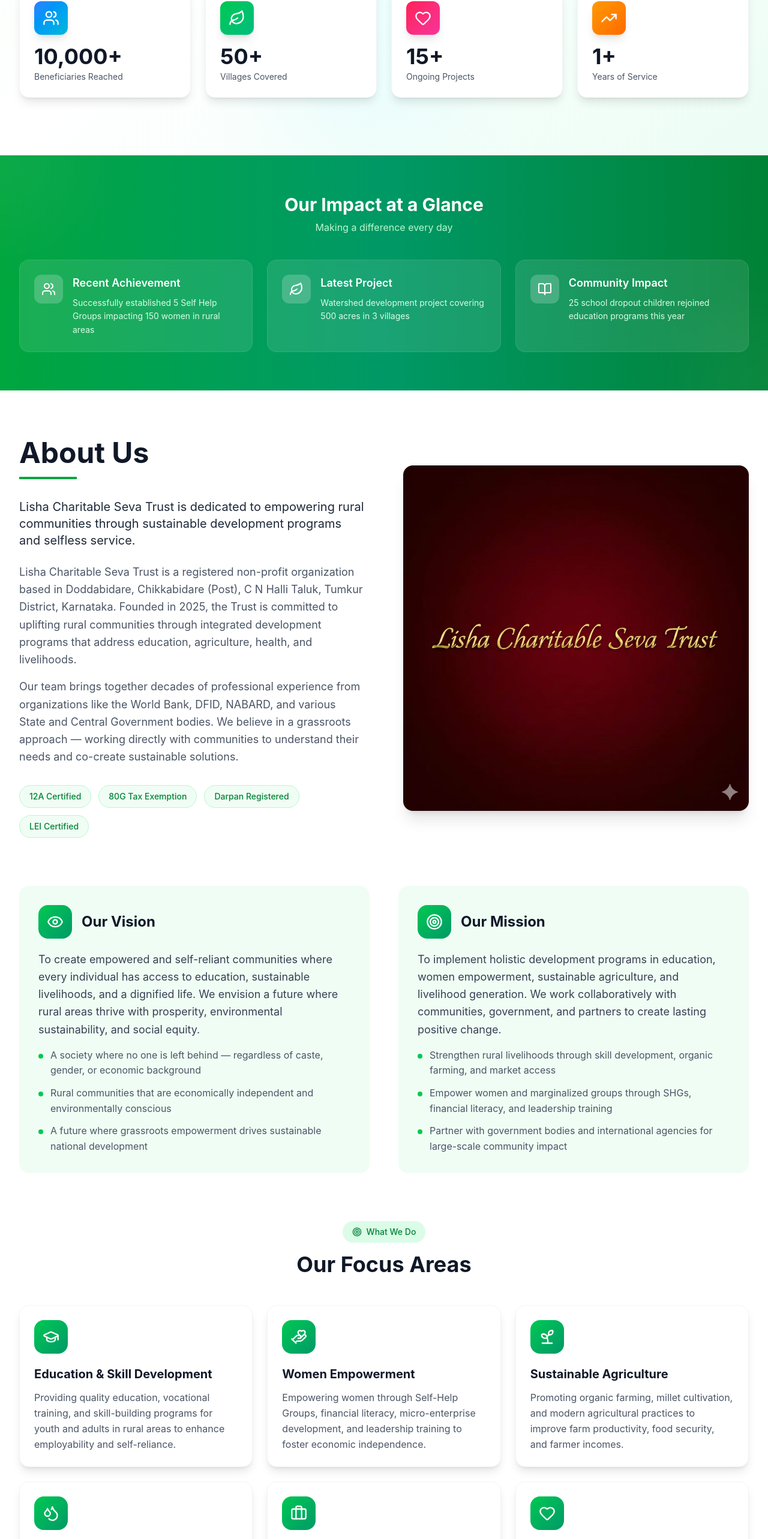
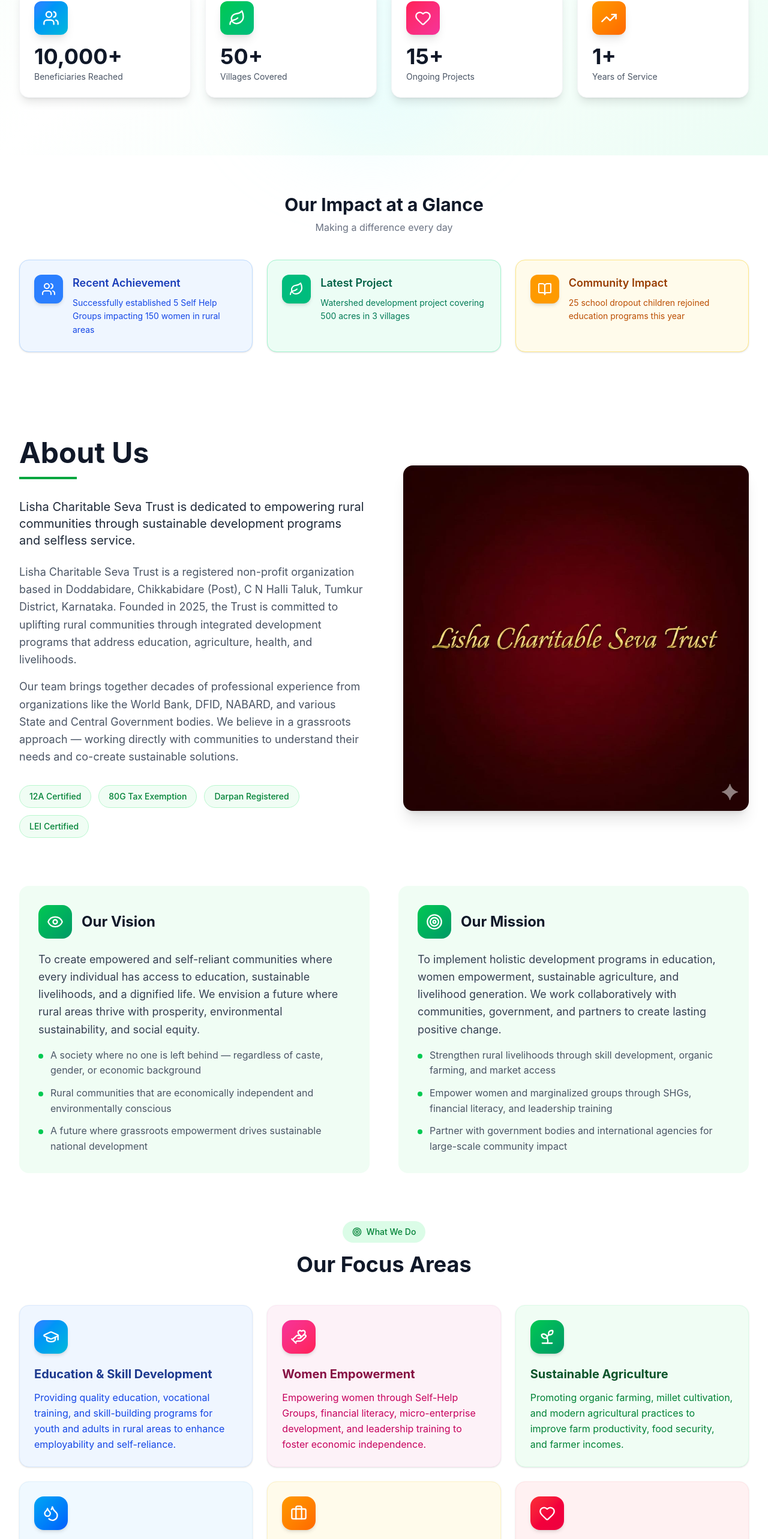
Before and after one commit to devmanjunath31/lishafoundation, a React (Vite) app: page / in a window 1280 px wide. Shown: the part 855-3421 px from the top of the page at 60% size. Built offline with nearby package versions, Linux system fonts and the light colour scheme.

Commit message:
feat: changes

```diff
--- a/src/sections/About.tsx
+++ b/src/sections/About.tsx
@@ -3,12 +3,12 @@
 
 const About = () => {
   const focusAreas = [
-    { icon: GraduationCap, title: 'Education & Skill Development', description: 'Providing quality education, vocational training, and skill-building programs for youth and adults in rural areas to enhance employability and self-reliance.' },
-    { icon: HandHeart, title: 'Women Empowerment', description: 'Empowering women through Self-Help Groups, financial literacy, micro-enterprise development, and leadership training to foster economic independence.' },
-    { icon: Sprout, title: 'Sustainable Agriculture', description: 'Promoting organic farming, millet cultivation, and modern agricultural practices to improve farm productivity, food security, and farmer incomes.' },
-    { icon: Droplets, title: 'Water & Environment', description: 'Implementing water conservation projects, watershed management, and environmental sustainability programs to protect natural resources.' },
-    { icon: Briefcase, title: 'Livelihood Generation', description: 'Creating sustainable livelihood opportunities through Farmer Producer Organizations, value chain development, and market linkages for rural communities.' },
-    { icon: Heart, title: 'Health & Rehabilitation', description: 'Bridging healthcare gaps through community health programs, rehabilitation support, and awareness campaigns in underserved rural areas.' },
+    { icon: GraduationCap, title: 'Education & Skill Development', description: 'Providing quality education, vocational training, and skill-building programs for youth and adults in rural areas to enhance employability and self-reliance.', color: 'from-blue-500 to-cyan-500', cardBg: 'bg-blue-50', border: 'border-blue-100 hover:border-blue-300', titleColor: 'text-blue-900', descColor: 'text-blue-700' },
+    { icon: HandHeart, title: 'Women Empowerment', description: 'Empowering women through Self-Help Groups, financial literacy, micro-enterprise development, and leadership training to foster economic independence.', color: 'from-pink-500 to-rose-500', cardBg: 'bg-pink-50', border: 'border-pink-100 hover:border-pink-300', titleColor: 'text-pink-900', descColor: 'text-pink-700' },
+    { icon: Sprout, title: 'Sustainable Agriculture', description: 'Promoting organic farming, millet cultivation, and modern agricultural practices to improve farm productivity, food security, and farmer incomes.', color: 'from-green-500 to-emerald-600', cardBg: 'bg-green-50', border: 'border-green-100 hover:border-green-300', titleColor: 'text-green-900', descColor: 'text-green-700' },
+    { icon: Droplets, title: 'Water & Environment', description: 'Implementing water conservation projects, watershed management, and environmental sustainability programs to protect natural resources.', color: 'from-sky-500 to-blue-600', cardBg: 'bg-sky-50', border: 'border-sky-100 hover:border-sky-300', titleColor: 'text-sky-900', descColor: 'text-sky-700' },
+    { icon: Briefcase, title: 'Livelihood Generation', description: 'Creating sustainable livelihood opportunities through Farmer Producer Organizations, value chain development, and market linkages for rural communities.', color: 'from-amber-500 to-orange-500', cardBg: 'bg-amber-50', border: 'border-amber-100 hover:border-amber-300', titleColor: 'text-amber-900', descColor: 'text-amber-700' },
+    { icon: Heart, title: 'Health & Rehabilitation', description: 'Bridging healthcare gaps through community health programs, rehabilitation support, and awareness campaigns in underserved rural areas.', color: 'from-red-500 to-rose-600', cardBg: 'bg-rose-50', border: 'border-rose-100 hover:border-rose-300', titleColor: 'text-rose-900', descColor: 'text-rose-700' },
   ];
 
   const coreValues = [
@@ -145,13 +145,13 @@
               return (
                 <div
                   key={index}
-                  className="group bg-white rounded-2xl p-6 shadow-lg border border-gray-100 hover:shadow-xl hover:border-green-200 transition-all duration-300 hover:-translate-y-1"
+                  className={`group ${area.cardBg} rounded-2xl p-6 shadow-sm border ${area.border} hover:shadow-xl transition-all duration-300 hover:-translate-y-1`}
                 >
-                  <div className="w-14 h-14 bg-gradient-to-br from-green-500 to-emerald-600 rounded-2xl flex items-center justify-center mb-5 group-hover:scale-110 transition-transform duration-300">
+                  <div className={`w-14 h-14 bg-linear-to-br ${area.color} rounded-2xl flex items-center justify-center mb-5 group-hover:scale-110 transition-transform duration-300 shadow-md`}>
                     <Icon className="w-7 h-7 text-white" />
                   </div>
-                  <h4 className="text-xl font-bold text-gray-900 mb-3">{area.title}</h4>
-                  <p className="text-gray-600 leading-relaxed">{area.description}</p>
+                  <h4 className={`text-xl font-bold mb-3 ${area.titleColor}`}>{area.title}</h4>
+                  <p className={`leading-relaxed ${area.descColor}`}>{area.description}</p>
                 </div>
               );
             })}
--- a/src/sections/Donation.tsx
+++ b/src/sections/Donation.tsx
@@ -13,7 +13,7 @@
 
   const certifications = [
     { label: 'Trust Reg. Act 1882', value: 'Registered', icon: Building2, color: 'from-blue-500 to-cyan-500' },
-    { label: 'PAN', value: 'AACTL6698K', icon: FileCheck, color: 'from-green-500 to-emerald-500' },
+    { label: 'PAN', value: 'Active', icon: FileCheck, color: 'from-green-500 to-emerald-500' },
     { label: '12A Registration', value: 'Active', icon: ShieldCheck, color: 'from-amber-500 to-orange-500' },
     { label: '80G Registration', value: 'Active', icon: ShieldCheck, color: 'from-purple-500 to-violet-500' },
   ];
@@ -61,8 +61,8 @@
                     key={index}
                     className="flex justify-between items-center py-3 px-4 rounded-xl bg-gray-50 hover:bg-green-50 transition-colors"
                   >
-                    <span className="text-gray-600 font-medium">{detail.label}</span>
-                    <span className={`text-gray-900 font-semibold ${detail.isMono ? 'font-mono bg-gray-100 px-3 py-1 rounded-lg text-sm' : ''}`}>
+                    <span className="text-gray-600 font-medium text-xl">{detail.label}</span>
+                    <span className={`text-gray-900 font-semibold text-sm ${detail.isMono ? 'font-mono bg-gray-100 px-3 py-1 rounded-lg text-sm' : ''}`}>
                       {detail.value}
                     </span>
                   </div>
--- a/src/sections/Hero.tsx
+++ b/src/sections/Hero.tsx
@@ -12,9 +12,9 @@
   ];
 
   const achievements = [
-    { icon: Users, title: 'Recent Achievement', description: 'Successfully established 5 Self Help Groups impacting 150 women in rural areas' },
-    { icon: Leaf, title: 'Latest Project', description: 'Watershed development project covering 500 acres in 3 villages' },
-    { icon: BookOpen, title: 'Community Impact', description: '25 school dropout children rejoined education programs this year' },
+    { icon: Users, title: 'Recent Achievement', description: 'Successfully established 5 Self Help Groups impacting 150 women in rural areas', bg: 'bg-blue-50 hover:bg-blue-100', iconBg: 'bg-blue-500', border: 'border-blue-200', title_color: 'text-blue-800', desc_color: 'text-blue-700' },
+    { icon: Leaf, title: 'Latest Project', description: 'Watershed development project covering 500 acres in 3 villages', bg: 'bg-emerald-50 hover:bg-emerald-100', iconBg: 'bg-emerald-500', border: 'border-emerald-200', title_color: 'text-emerald-800', desc_color: 'text-emerald-700' },
+    { icon: BookOpen, title: 'Community Impact', description: '25 school dropout children rejoined education programs this year', bg: 'bg-amber-50 hover:bg-amber-100', iconBg: 'bg-amber-500', border: 'border-amber-200', title_color: 'text-amber-800', desc_color: 'text-amber-700' },
   ];
 
   return (
@@ -120,15 +120,11 @@
       </div>
 
       {/* Achievement Banner */}
-      <div className="relative bg-gradient-to-r from-green-600 via-emerald-600 to-green-700 text-white py-16 overflow-hidden">
-        {/* Decorative elements */}
-        <div className="absolute top-0 left-0 w-64 h-64 bg-white/5 rounded-full blur-3xl -translate-x-1/2 -translate-y-1/2" />
-        <div className="absolute bottom-0 right-0 w-64 h-64 bg-white/5 rounded-full blur-3xl translate-x-1/2 translate-y-1/2" />
-
+      <div className="relative py-16 overflow-hidden">
         <div className="relative max-w-7xl mx-auto px-4 sm:px-6 lg:px-8">
           <div className="text-center mb-10">
-            <h2 className="text-2xl md:text-3xl font-bold mb-2">Our Impact at a Glance</h2>
-            <p className="text-green-200">Making a difference every day</p>
+            <h2 className="text-2xl md:text-3xl font-bold text-gray-900 mb-2">Our Impact at a Glance</h2>
+            <p className="text-gray-500">Making a difference every day</p>
           </div>
 
           <div className="grid md:grid-cols-3 gap-6">
@@ -137,15 +133,15 @@
               return (
                 <div
                   key={index}
-                  className="group bg-white/10 backdrop-blur-sm rounded-2xl p-6 hover:bg-white/20 transition-all duration-300 border border-white/10"
+                  className={`group ${item.bg} rounded-2xl p-6 transition-all duration-300 border ${item.border} shadow-sm hover:shadow-md hover:-translate-y-1`}
                 >
                   <div className="flex items-start gap-4">
-                    <div className="w-12 h-12 bg-white/20 rounded-xl flex items-center justify-center flex-shrink-0 group-hover:scale-110 transition-transform duration-300">
+                    <div className={`w-12 h-12 ${item.iconBg} rounded-xl flex items-center justify-center shrink-0 group-hover:scale-110 transition-transform duration-300 shadow-md`}>
                       <Icon className="w-6 h-6 text-white" />
                     </div>
                     <div>
-                      <h3 className="text-lg font-semibold mb-2">{item.title}</h3>
-                      <p className="text-green-100 text-sm leading-relaxed">
+                      <h3 className={`text-lg font-semibold mb-2 ${item.title_color}`}>{item.title}</h3>
+                      <p className={`text-sm leading-relaxed ${item.desc_color}`}>
                         {item.description}
                       </p>
                     </div>
--- a/src/sections/Infrastructure.tsx
+++ b/src/sections/Infrastructure.tsx
@@ -40,7 +40,7 @@
     {
       icon: MapPin,
       title: 'Field Operations',
-      details: ['Coverage across 50+ villages', 'Mobile service points', 'Community centers'],
+      details: ['Coverage across 62+ villages', 'Mobile service points', 'Community centers'],
       color: 'from-teal-500 to-cyan-500',
       bgColor: 'bg-teal-50',
     },
--- a/src/sections/Team.tsx
+++ b/src/sections/Team.tsx
@@ -1,4 +1,22 @@
-import { Users, UserCircle, Heart, Award, Sparkles } from 'lucide-react';
+import { useState } from 'react';
+import { Users, UserCircle, Heart, Award } from 'lucide-react';
+
+const ExpandableDescription = ({ text }: { text: string }) => {
+  const [expanded, setExpanded] = useState(false);
+  return (
+    <div>
+      <p className={`text-gray-600 text-sm leading-relaxed ${!expanded ? 'line-clamp-6' : ''}`}>
+        {text}
+      </p>
+      <button
+        onClick={() => setExpanded(!expanded)}
+        className="mt-1 text-green-600 text-xs font-medium hover:text-green-800 transition-colors"
+      >
+        {expanded ? 'View less' : 'View more'}
+      </button>
+    </div>
+  );
+};
 
 import secretaryImg from '../assets/images/team/secretary.jpeg';
 import treasurerImg from '../assets/images/team/treasurer.jpg';
@@ -6,6 +24,7 @@
 import trustee2Img from '../assets/images/team/trustee-2.jpg';
 import presidentImg from '../assets/images/team/president.jpeg';
 import jointSecretaryImg from '../assets/images/team/joint_secretary.jpeg';
+import projectManagerImg from '../assets/images/team/Project-Manager.jpeg';
 
 const Team = () => {
   const leadership = [
@@ -57,6 +76,14 @@
       highlight: false,
       isLandscape: false
     },
+    {
+      name: 'Neethu N Vasu',
+      designation: 'Project Manager',
+      image: projectManagerImg,
+      description: 'Brings 9 years of NGO sector experience as a Project Incharge, Project Manager, and Personal & Career Counselor. Led projects and teams across education, healthcare, and social causes, driving stakeholder engagement, community outreach, and program development. Built impactful partnerships with corporates, governments, and communities for CSR initiatives. Empowered individuals through career guidance and counseling, with strengths in strategic planning, problem-solving, and fostering team growth.',
+      highlight: false,
+      isLandscape: false,
+    },
   ];
 
 // const stats = [
@@ -96,42 +123,42 @@
           </h3>
         </div>
 
-          <div className="grid grid-cols-2 sm:grid-cols-3 lg:grid-cols-6 gap-4">
+        <div className="flex flex-wrap gap-x-4 gap-y-8">
           {leadership.map((member, index) => (
             <div
               key={index}
-                className={`group relative bg-gray-50 rounded-3xl overflow-hidden shadow-lg hover:shadow-2xl transition-all duration-500 hover:-translate-y-3 ring-2 ring-green-500 ring-offset-4`}
+              className="group relative bg-gray-50 rounded-3xl overflow-hidden shadow-lg hover:shadow-2xl transition-all duration-500 hover:-translate-y-3 ring-2 ring-green-500 ring-offset-4 w-[47%] sm:w-[30%] lg:w-[18%]"
             >
               {/* Image container - fixed height with smart positioning based on aspect ratio */}
               <div className="relative h-48 sm:h-44 lg:h-48 bg-gradient-to-br from-gray-100 to-gray-200 overflow-hidden">
                 <img
                   src={member.image}
                   alt={member.name}
-                    className={`w-full h-full object-cover transition-transform duration-700 group-hover:scale-110 ${
-                      member.isLandscape ? 'object-center' : 'object-top'
+                  className={`w-full h-full object-cover transition-transform duration-700 group-hover:scale-110 ${member.isLandscape ? 'object-center' : 'object-top'
                     }`}
                 />
                 {/* Gradient overlay */}
                 <div className="absolute inset-0 bg-gradient-to-t from-black/60 via-transparent to-transparent opacity-0 group-hover:opacity-100 transition-opacity duration-500" />
 
                 {/* Designation badge */}
-                  <div className="absolute top-4 right-4">
+                {/* <div className="absolute top-4 right-4">
                     <span className="inline-flex items-center gap-1 bg-white/90 backdrop-blur-sm text-green-700 px-3 py-1 rounded-full text-xs font-semibold shadow-lg">
                       {member.highlight && <Sparkles className="w-3 h-3" />}
                       {member.designation}
                     </span>
-                  </div>
+                  </div> */}
               </div>
 
               {/* Content */}
               <div className="p-6 bg-gradient-to-b from-white to-gray-50">
-                  <h4 className="text-xl font-bold text-gray-900 mb-1 group-hover:text-green-600 transition-colors">
+                <div className='h-14'>
+                  <h5 className="text-xl font-bold text-gray-900 mb-1 group-hover:text-green-600 transition-colors">
                     {member.name}
-                  </h4>
+                  </h5>
+                </div>
+                <span className="text-green-600">{member.designation}</span>
                 <div className="w-12 h-1 bg-gradient-to-r from-green-500 to-emerald-500 rounded-full mb-3 group-hover:w-20 transition-all duration-500" />
-                  <p className="text-gray-600 text-sm leading-relaxed">
-                    {member.description}
-                  </p>
+                <ExpandableDescription text={member.description} />
               </div>
             </div>
           ))}
```
Also changed, not shown: src/assets/images/team/Project-Manager.jpeg (added). Lines whose indentation alone changed are shown as unchanged.
